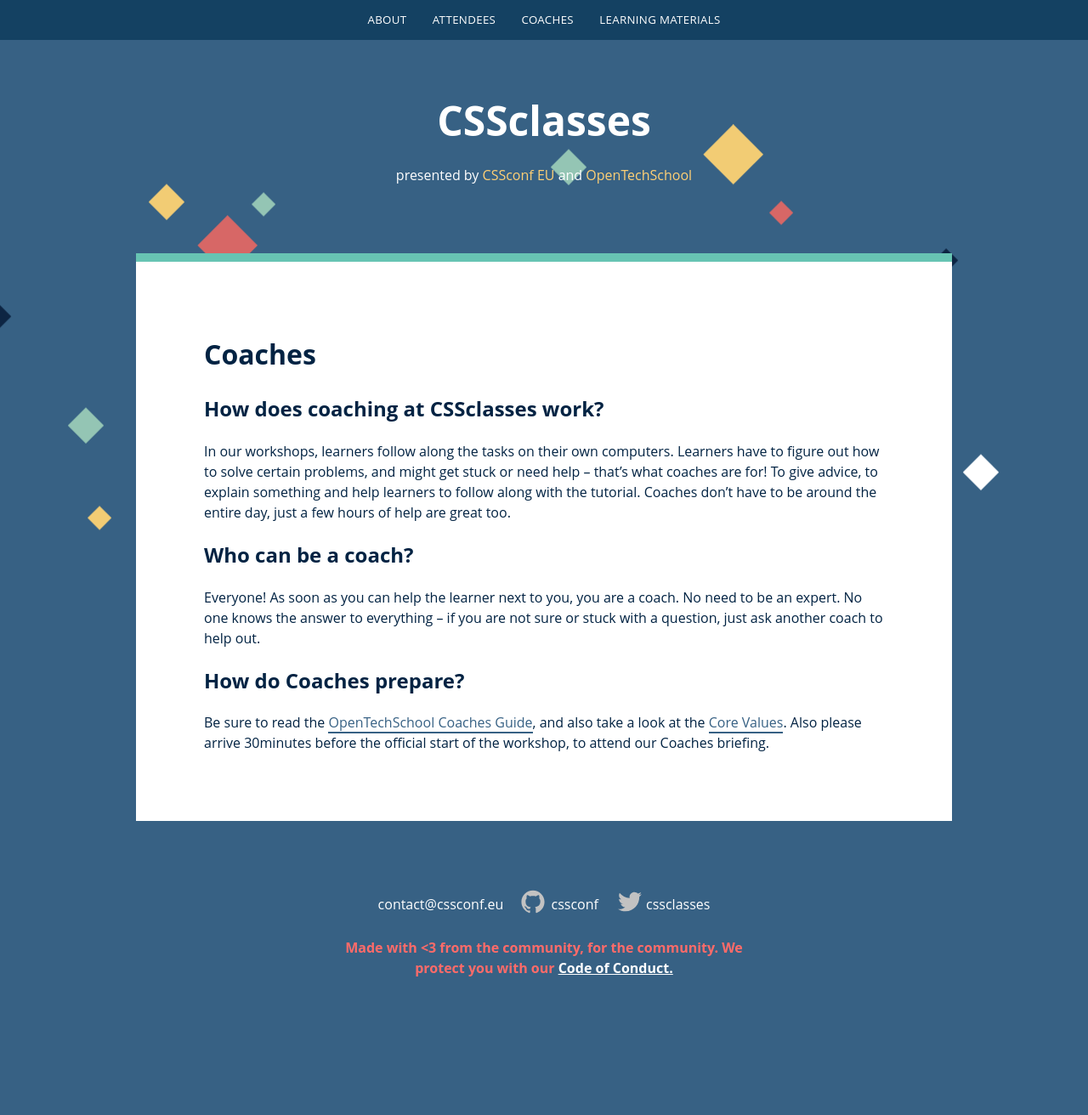
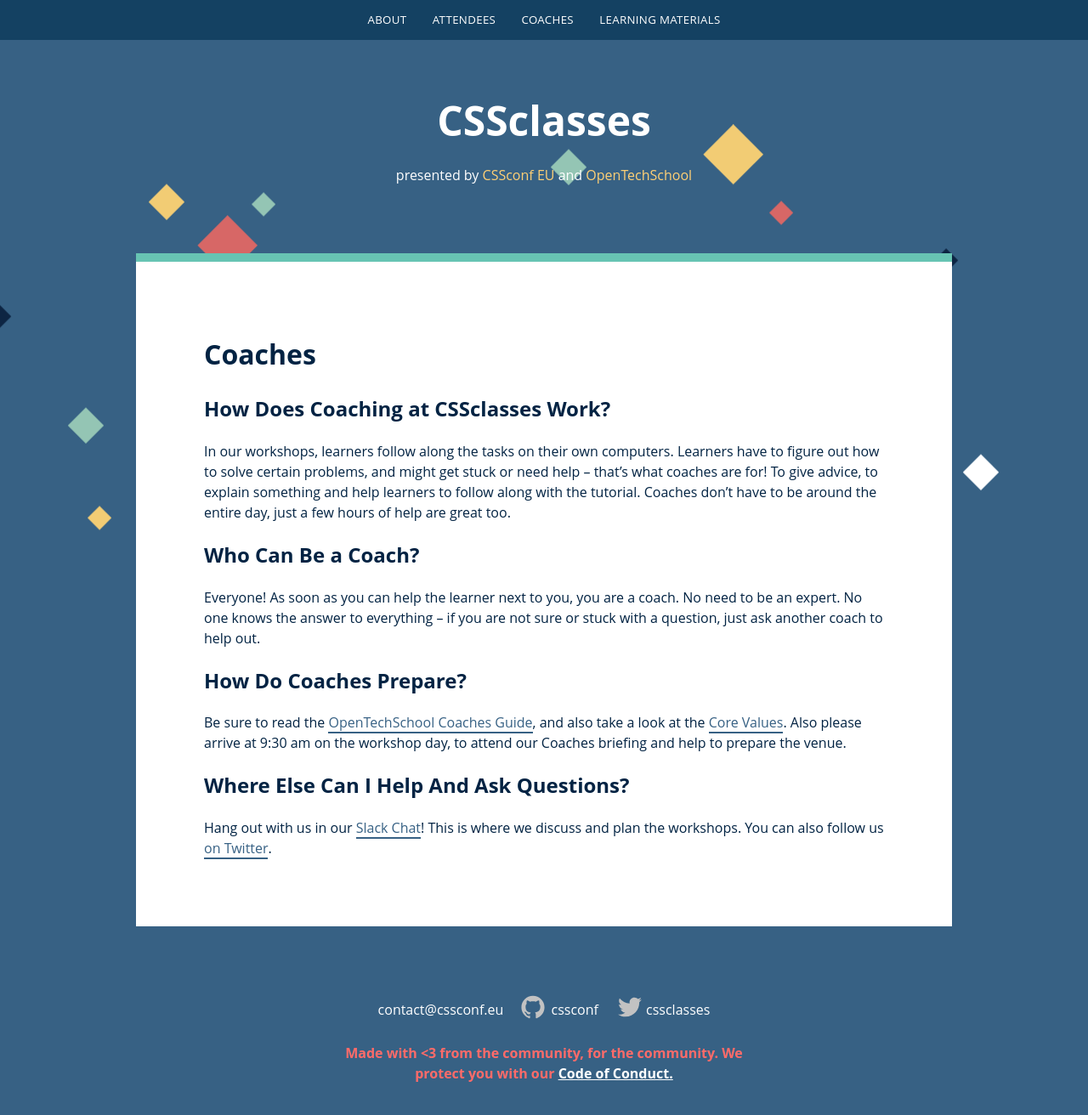
Before and after one commit to cssconf/CSSclasses--old, a Jekyll site: the page built from coaches.html, in a window 1280 px wide. Shown: the top 1312 px of the page at 85% size. Built offline with Jekyll 4.4.1, drawn with Linux system fonts in a browser that asks for light colours; nearby versions of some CDN libraries.

Commit message:
update info for coaches

```diff
--- a/coaches.html
+++ b/coaches.html
@@ -4,20 +4,20 @@
 permalink: /coaches/
 ---
 
-<h2>How does coaching at CSSclasses work?</h2>
+<h2>How Does Coaching at CSSclasses Work?</h2>
 <p>
   In our workshops, learners follow along the tasks on their own computers. Learners have to figure out how to solve certain problems, and might get stuck or need help – that’s what coaches are for! To give advice, to explain something and help learners to follow along with the tutorial. Coaches don’t have to be around the entire day, just a few hours of help are great too.
 </p>
 
-<h2>Who can be a coach?</h2>
+<h2>Who Can Be a Coach?</h2>
 <p>Everyone! As soon as you can help the learner next to you, you are a coach. No need to be an expert. No one knows the answer to everything – if you are not sure or stuck with a question, just ask another coach to help out.</p>
 
-<h2>How do Coaches prepare?</h2>
+<h2>How Do Coaches Prepare?</h2>
 <p>
-  Be sure to read the <a href="https://opentechschool.github.io/slides/presentations/coaching/">OpenTechSchool Coaches Guide</a>, and also take a look at the <a href="http://www.opentechschool.org/about.html">Core Values</a>. Also please arrive 30minutes before the official start of the workshop, to attend our Coaches briefing.
+  Be sure to read the <a href="https://opentechschool.github.io/slides/presentations/coaching/">OpenTechSchool Coaches Guide</a>, and also take a look at the <a href="http://www.opentechschool.org/about.html">Core Values</a>. Also please arrive at 9:30 am on the workshop day, to attend our Coaches briefing and help to prepare the venue.
 </p>
 
-<!--<h2>Quick iceCSScream preparation meetup on Sept 7, 4pm</h2>
+<h2>Where Else Can I Help And Ask Questions?</h2>
 <p>
-  On Sunday, Sept 7 at 4pm we will have a quick preparation meetup and eat some delicious ice cream at <a href="https://www.facebook.com/pages/Fr%C3%A4ulein-Frost/116043595096061?sk=info">Fräulein Frost, Friedelstr. 39.</a>. If you attended the first event and/or want to help make the second CSSclasses happen, just come and meet us there to discuss how we make this an awesome event. Or just enjoy some ice cream with us!
-</p> -->
+  Hang out with us in our <a href="https://cssclasses.slack.com/messages">Slack Chat</a>! This is where we discuss and plan the workshops. You can also follow us <a href="https://twitter.com/cssclasses">on Twitter</a>.
+</p>
```
